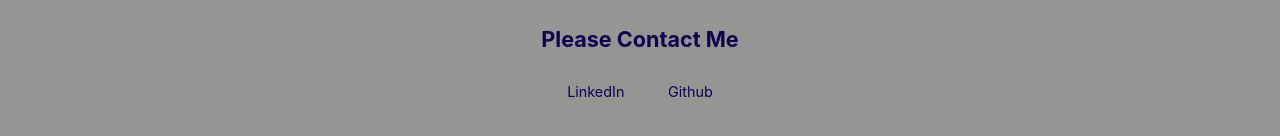
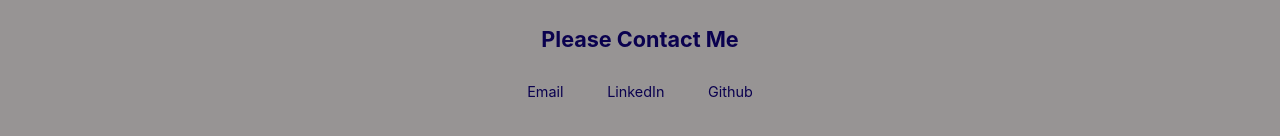
Before and after one commit to anshimathur0325/react-practice, a React (Create React App) app: page / in a window 1280 px wide. Shown: the part 1820-1956 px from the top of the page. Built offline with nearby package versions, Linux system fonts and the light colour scheme.

Commit message:
edit footer

```diff
--- a/src/components/Footer.js
+++ b/src/components/Footer.js
@@ -7,6 +7,7 @@
             <footer>
             <h2>Please Contact Me</h2>
             <div className="footer__socials">
+            <a href="mailto:anshimathur0325@gmail.com">Email</a>
             <a href="https://www.linkedin.com/in/anshi-mathur-770688236" target="_blank" rel="noreferrer" >LinkedIn</a>
             <a href="https://github.com/anshimathur0325" target="_blank" rel="noreferrer" >Github</a>
             </div>
```
